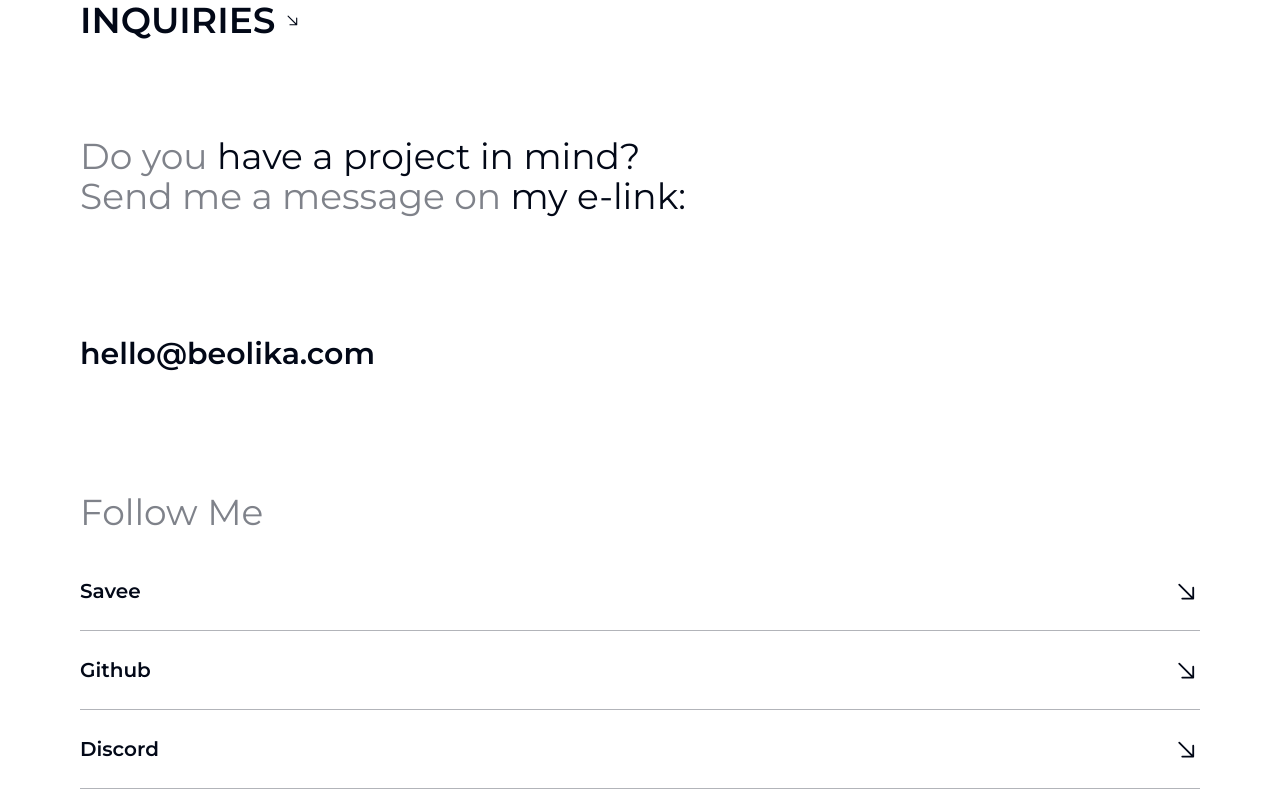
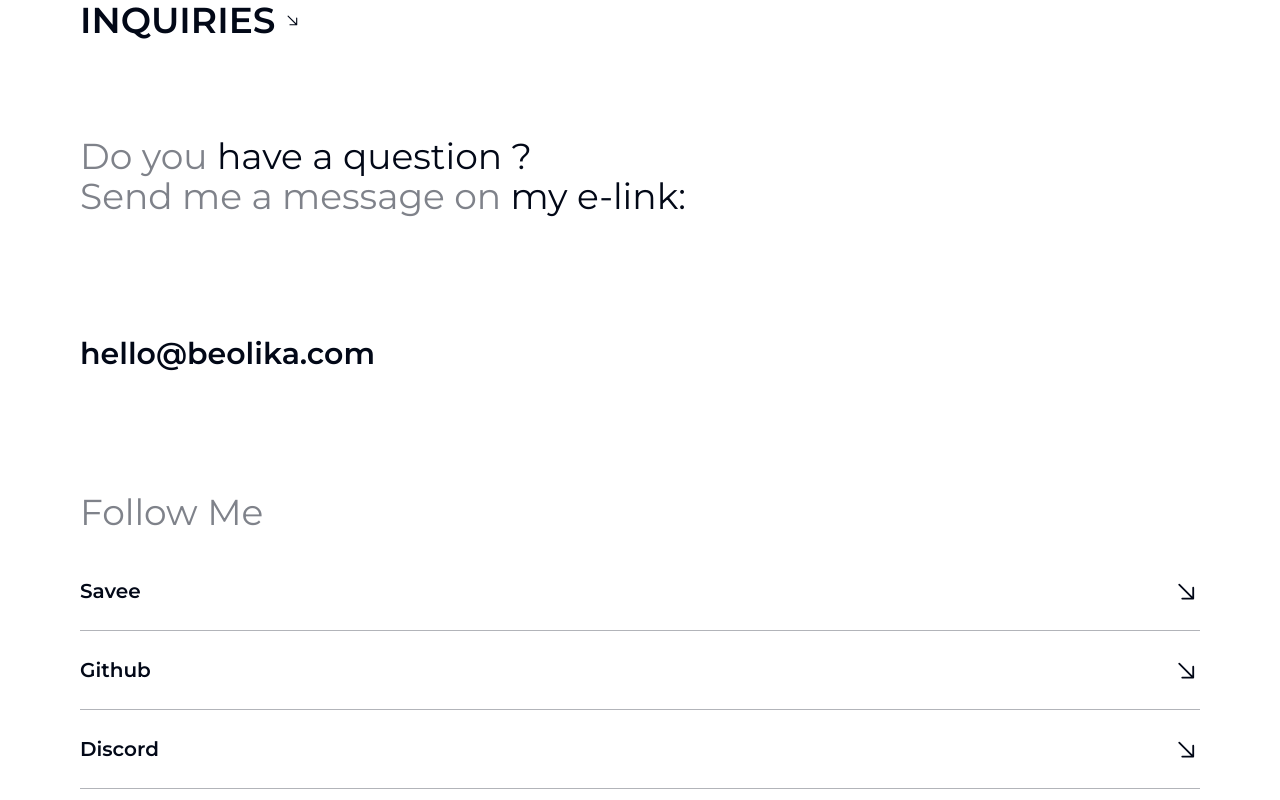
Before and after one commit to slmrsv/beolika, a Next.js app: page / in a window 1280 px wide. Shown: the part 2860-3660 px from the top of the page. Built offline with nearby package versions, Linux system fonts and the light colour scheme; no server answers; the database is empty.

Commit message:
change content of footer

```diff
--- a/components/Footer.tsx
+++ b/components/Footer.tsx
@@ -34,7 +34,7 @@ const Footer = () => {
             )}
           >
             <span className="opacity-50">Do you</span> have
-            a project in mind?
+            a question ?
             <br />
             <span className="opacity-50">
               Send me a message on
@@ -126,7 +126,6 @@ const Footer = () => {
       >
         ©2024 - Beolika. All Rights Reserved.
       </p>
-      ;
     </section>
   );
 };
```
